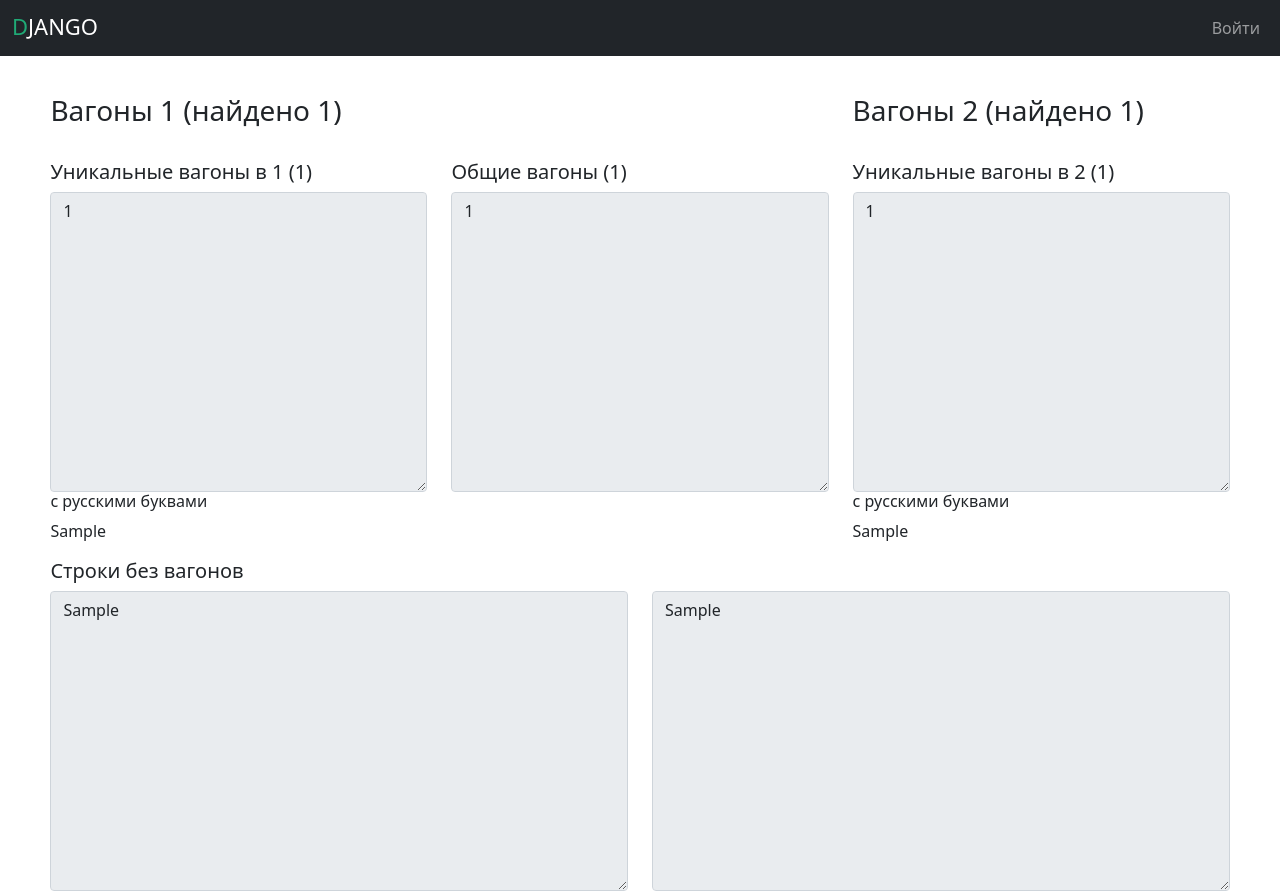
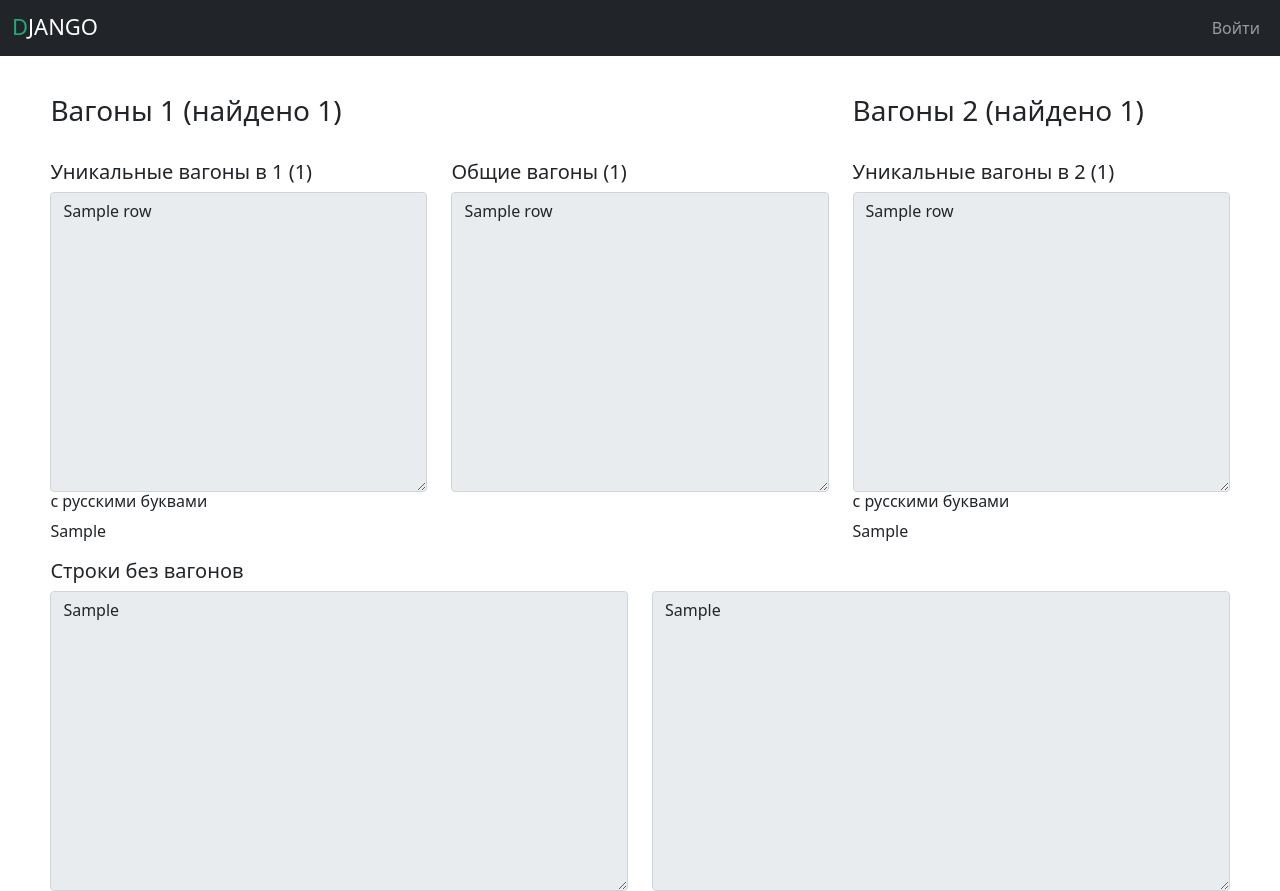
Before and after one commit to Vladiuse/Force, a Django app: template HelloDjango/vagons/templates/vagons/result.html in a window 1280 px wide. Run offline with Django 3.2, Linux system fonts and the light colour scheme; the template is opened without the code that fills it: most values are stand-ins (such as "Sample title", 1, 10 or a date in 2020); some libraries are stand-ins or nearby versions.

Commit message:
fix view 2

```diff
--- a/HelloDjango/vagons/templates/vagons/result.html
+++ b/HelloDjango/vagons/templates/vagons/result.html
@@ -21,7 +21,7 @@
         <div class="row files-data">
             <div class="col">
                 <h5>Уникальные вагоны в 1 ({{unique_vagons_1|length}})</h5>
-                <textarea type="text" class="form-control" disabled >{%for row in unique_vagons_1%}{{row.id}}{%endfor%}</textarea>
+                <textarea type="text" class="form-control" disabled >{%for row in unique_vagons_1%}{{row}}{%endfor%}</textarea>
                 {%if vagons_1.rus_vagons%}
                 <h6>с русскими буквами</h6>
                 {%for ru_vag in vagons_1.rus_vagons%}
@@ -31,11 +31,11 @@
             </div>
              <div class="col">
                  <h5>Общие вагоны ({{jeneral_vagons|length}})</h5>
-                <textarea type="text" class="form-control" disabled >{%for row in jeneral_vagons%}{{row.id}}{%endfor%}</textarea>
+                <textarea type="text" class="form-control" disabled >{%for row in jeneral_vagons%}{{row}}{%endfor%}</textarea>
             </div>
             <div class="col">
                 <h5>Уникальные вагоны в 2 ({{unique_vagons_2|length}})</h5>
-                <textarea type="text" class="form-control" disabled >{%for row in unique_vagons_2%}{{row.id}}{%endfor%}</textarea>
+                <textarea type="text" class="form-control" disabled >{%for row in unique_vagons_2%}{{row}}{%endfor%}</textarea>
                   {%if vagons_2.rus_vagons%}
                 <h6>с русскими буквами</h6>
                 {%for ru_vag in vagons_2.rus_vagons%}
```
